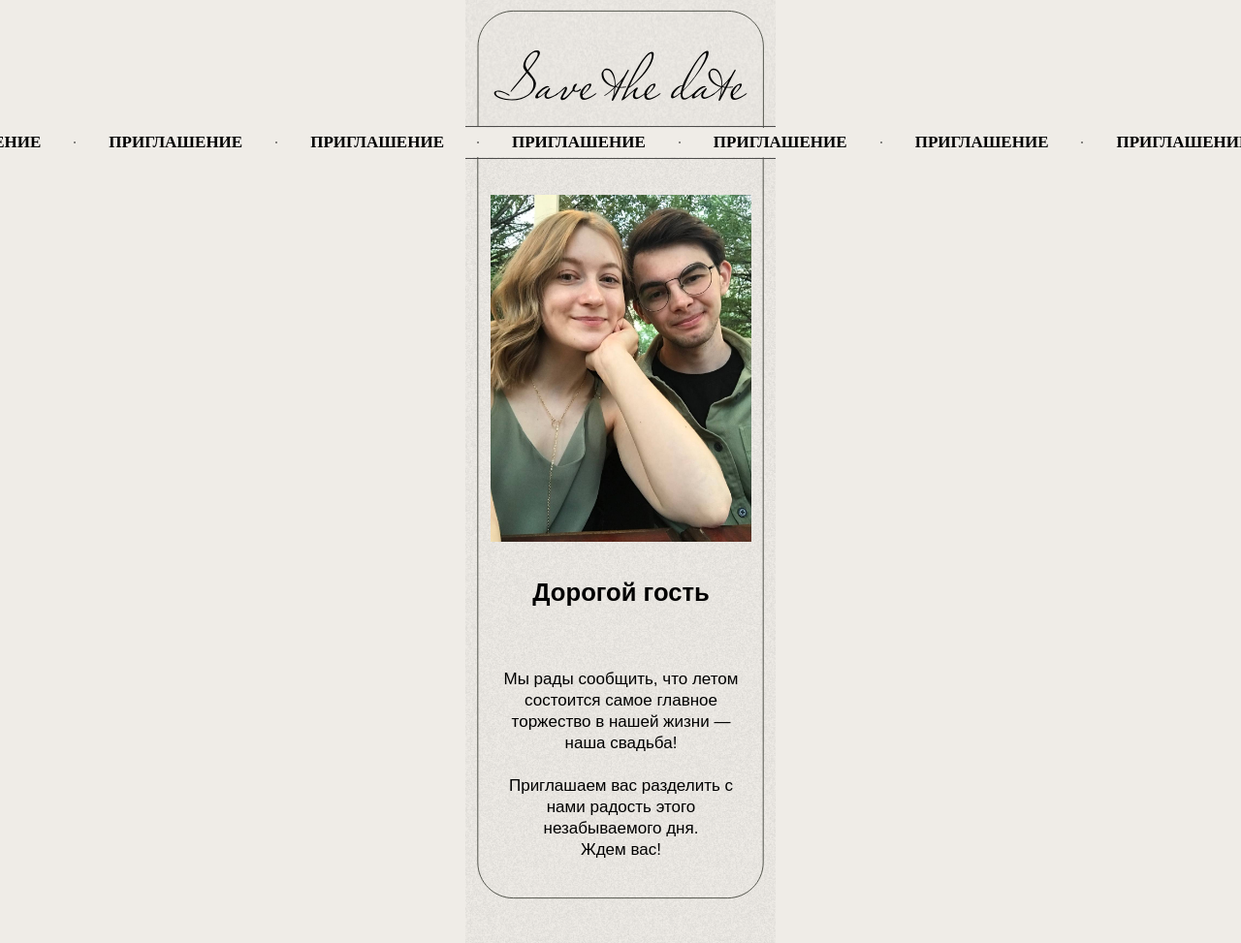
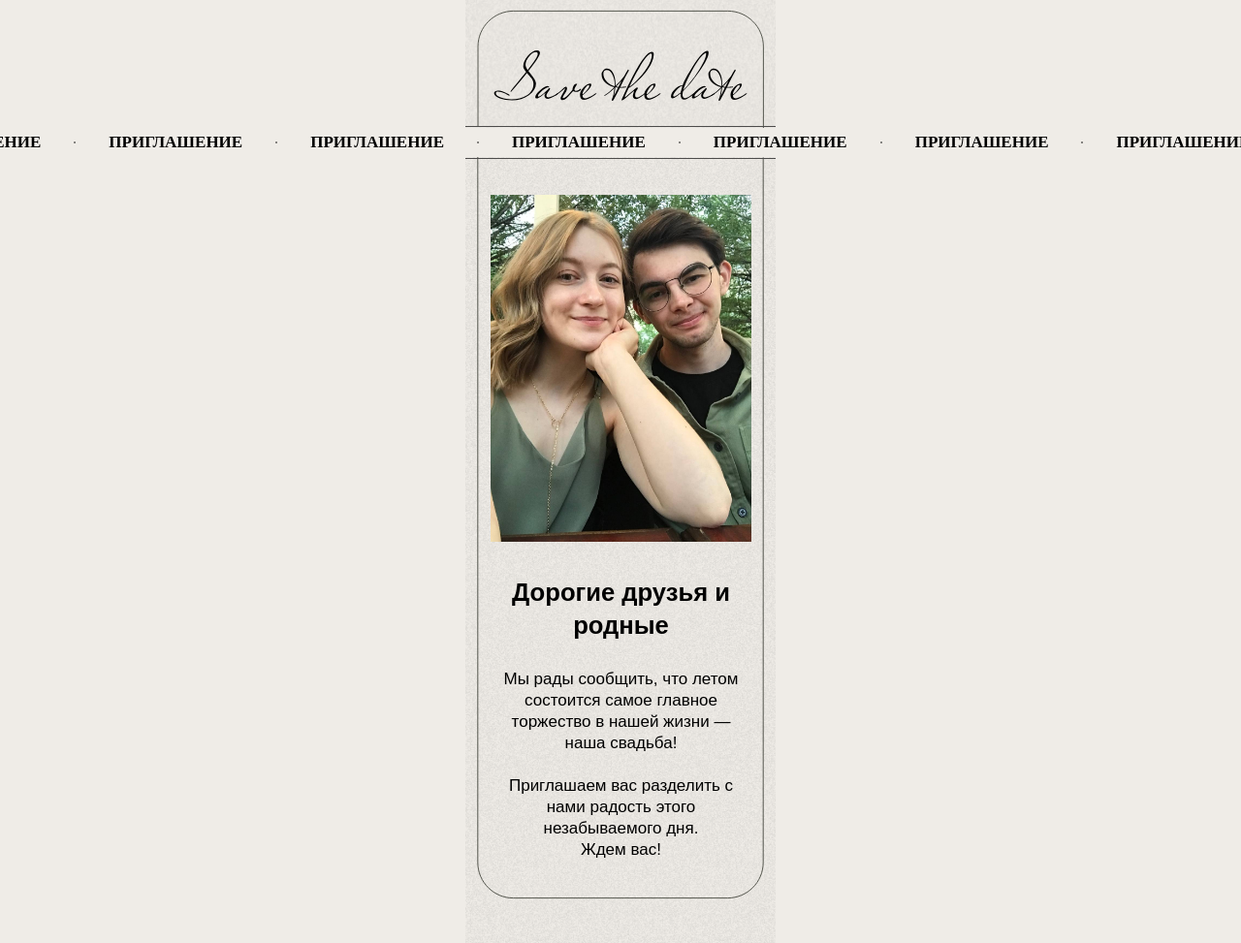
Before and after one commit to ezhkovskii/wedding_invitation, a Django app: page / in a window 1280 px wide. Shown: the top 973 px of the page at 97% size. Run offline with Django 4.2, Linux system fonts and the light colour scheme; some libraries are stand-ins or nearby versions; some web fonts are replaced.

Commit message:
fix index

```diff
--- a/common/templates/index.html
+++ b/common/templates/index.html
@@ -902,7 +902,7 @@
                      data-field-heightunits-value="" data-field-widthunits-value="px" data-field-left-res-320-value="45"
                      data-fields="top,left,width,container,axisx,axisy,widthunits,leftunits,topunits"
                      style="top: 432px; left: 805.5px; width: 233px;">
-                    <div class="tn-atom" field="tn_text_1678906227166" style="line-height: 34px;">Дорогой гость</div>
+                    <div class="tn-atom" field="tn_text_1678906227166" style="line-height: 34px;">Дорогие друзья и родные</div>
                 </div>
                 <div class="t396__elem tn-elem tn-elem__5652076951678906227168 t-animate t-animate_started"
                      data-elem-id="1678906227168" data-elem-type="text" data-field-top-value="528"
```
